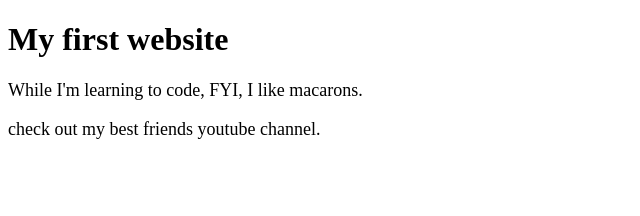
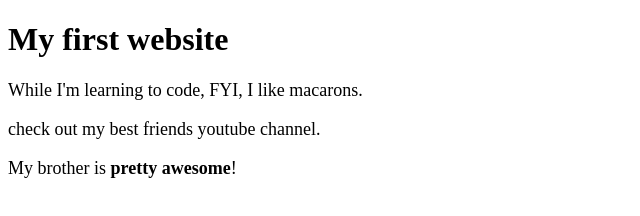
Before and after one commit to allansaur/allansaur.github.io, a plain HTML site: page index.html in a window 1280 px wide. Shown: the whole page, without its empty margins (0-640 px from the left). Drawn offline with Linux system fonts and the light colour scheme.

Commit message:
auto commit

```diff
--- a/index.html
+++ b/index.html
@@ -8,6 +8,7 @@
     <h1>My first website</h1>
     <p>While I'm learning to code, FYI, I like macarons.</p>
     <p> check out my best friends youtube channel.</p>
+    <p>My brother is <b>pretty awesome</b>!</p>
 
   </body>
 </html>
```
